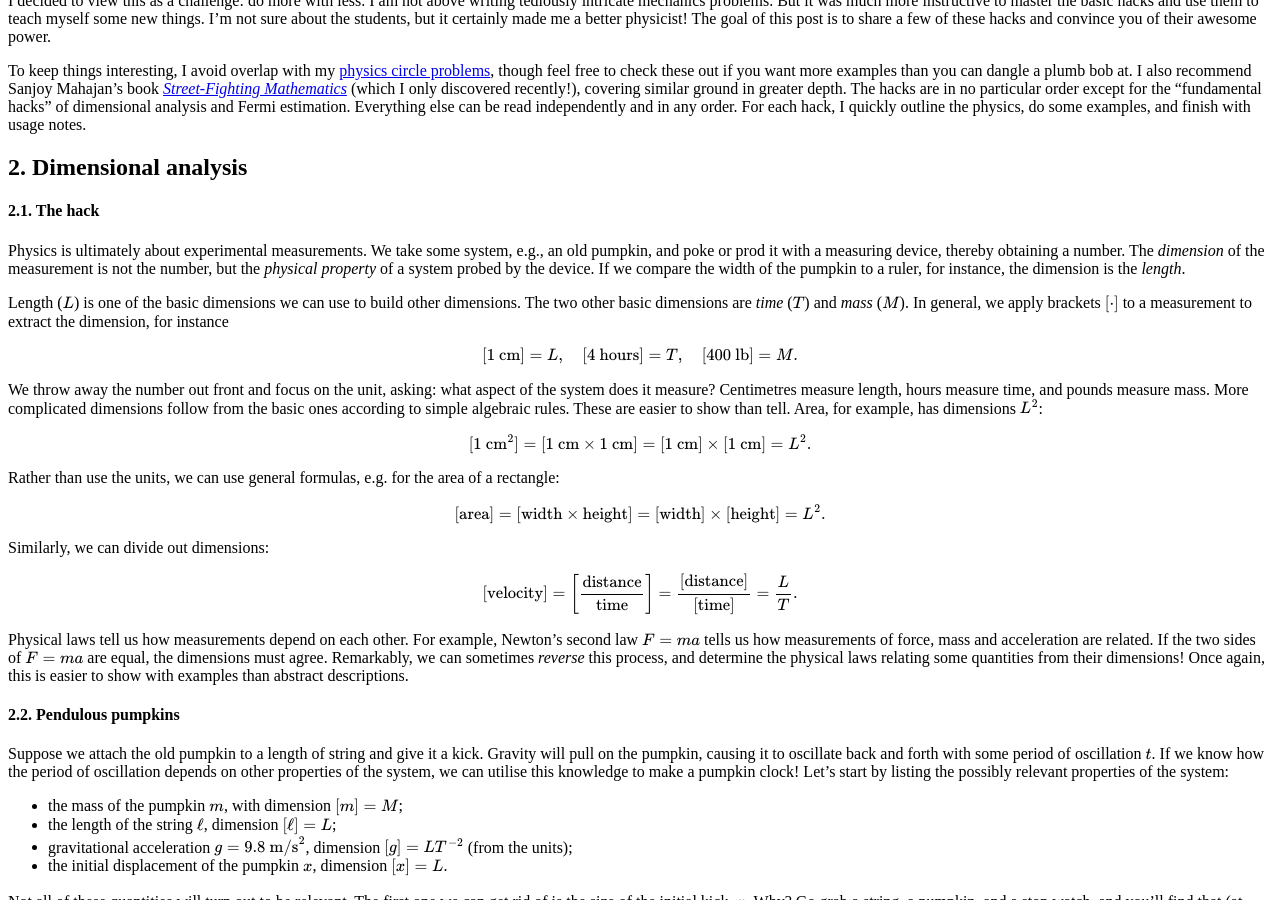
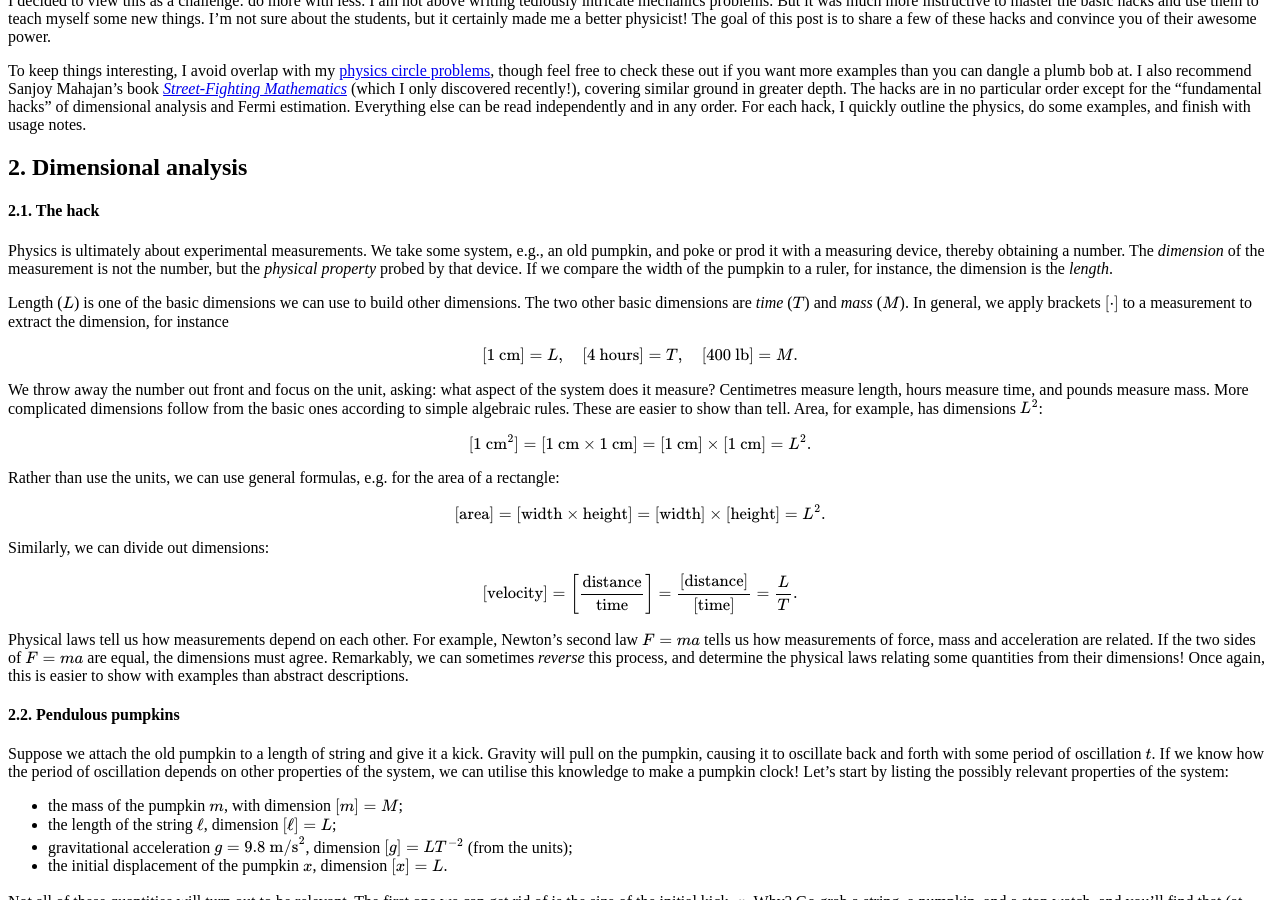
Before and after one commit to hapax/hapax.github.io, a Jekyll site: the page built from assets/simple-physics.md, in a window 1280 px wide and 900 px high, scrolled down 888 px. Built offline with Jekyll 4.4.1, drawn with Linux system fonts in a browser that asks for light colours; our own code applies the rules of GitHub Pages for plain Markdown files; formulas are drawn with MathJax 3; a script that is not in the unit is left out.

Commit message:
Update simple-physics.md

```diff
--- a/assets/simple-physics.md
+++ b/assets/simple-physics.md
@@ -66,7 +66,7 @@ Physics is ultimately about experimental measurements.
 We take some system, e.g., an old pumpkin, and poke or prod it with a
 measuring device, thereby obtaining a number.
 The *dimension* of the measurement is not the number, but the
-*physical property* of a system probed by the device.
+*physical property* probed by that device.
 If we compare the width of the pumpkin to a ruler, for instance, the
 dimension is the *length*.
 
```
